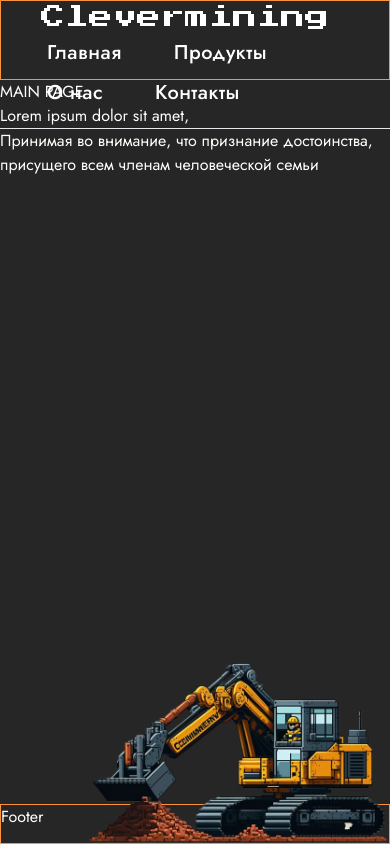
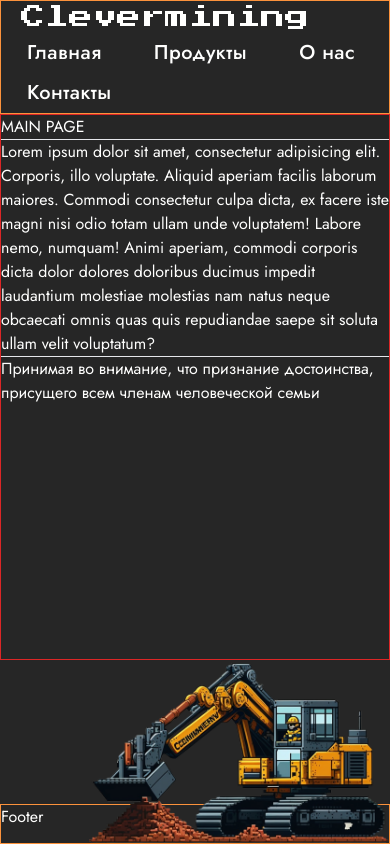
Before and after one commit to AntonRybakou/clevermining, a Next.js app: page / in a window 390 px wide. Built offline with nearby package versions, Linux system fonts and the light colour scheme.

Commit message:
feat: header css, responsive

```diff
--- a/components/Header.tsx
+++ b/components/Header.tsx
@@ -8,7 +8,7 @@ const Header = (): ReactElement => {
   const [isMenuOpen, setIsMenuOpen] = useState(false);
 
   return (
-    <header className="flex flex-row flex-wrap items-center px-10 justify-between h-20 border border-orange-400">
+    <header className="header-wrapper">
       <Link className="font-['Press_Start_2P'] text-2xl" href="/">
         <p>Clevermining</p>
       </Link>
--- a/components/Layout.tsx
+++ b/components/Layout.tsx
@@ -18,7 +18,7 @@ const Layout = ({ children, title }: Props): ReactElement => (
       <meta name="viewport" content="initial-scale=1.0, width=device-width" />
     </Head>
     <Header />
-    <main className="flex-auto">{children}</main>
+    <main className="main-wrapper">{children}</main>
     <Footer />
   </>
 );
--- a/components/ProductsSubMenu.tsx
+++ b/components/ProductsSubMenu.tsx
@@ -5,22 +5,22 @@ import Link from 'next/link';
 const ProductsSubMenu = (): ReactElement => (
   <div className="products-sub-menu">
     <ul>
-      <li className="header-nav-link hover:rounded-md hover:bg-neutral-800">
+      <li className="header-nav-link hover:bg-neutral-800">
         <Link href="/products/intsite">
-          <p>INTSITE</p>
+          <p>INTSITE - компьютерное зрение</p>
         </Link>
       </li>
-      <li className="header-nav-link hover:rounded-md hover:bg-neutral-800">
+      <li className="header-nav-link hover:bg-neutral-800">
         <Link href="/products/sleipner">
-          <p>Sleipner</p>
+          <p>Sleipner - системы транспортировки</p>
         </Link>
       </li>
-      <li className="header-nav-link hover:rounded-md hover:bg-neutral-800">
+      <li className="header-nav-link hover:bg-neutral-800">
         <Link href="/products/evaporationking">
-          <p>Evaporation King</p>
+          <p>Evaporation King - системы испарения</p>
         </Link>
       </li>
-      <li className="header-nav-link hover:rounded-md hover:bg-neutral-800">
+      <li className="header-nav-link  hover:bg-neutral-800">
         <Link href="/products/reactive">
           <p>Реактивные установки очистки вагонов</p>
         </Link>
--- a/pages/about.tsx
+++ b/pages/about.tsx
@@ -3,7 +3,7 @@ import { ReactElement } from 'react';
 import Layout from '../components/Layout';
 
 const AboutPage = (): ReactElement => (
-  <Layout title="О нас">
+  <Layout title="О нас | Clevermining">
     <h1>ABOUT PAGE</h1>
   </Layout>
 );
--- a/pages/contacts.tsx
+++ b/pages/contacts.tsx
@@ -3,7 +3,7 @@ import React, { ReactElement } from 'react';
 import Layout from 'components/Layout';
 
 const Contacts = (): ReactElement => (
-  <Layout title="Контакты">
+  <Layout title="Контакты | Clevermining">
     <h1>CONTACTS PAGE</h1>
   </Layout>
 );
--- a/pages/index.tsx
+++ b/pages/index.tsx
@@ -5,7 +5,15 @@ import Layout from '../components/Layout';
 const IndexPage = (): ReactElement => (
   <Layout title="Clevermining">
     <h1>MAIN PAGE</h1>
-    <div>Lorem ipsum dolor sit amet,</div>
+    <hr />
+    <div>
+      Lorem ipsum dolor sit amet, consectetur adipisicing elit. Corporis, illo voluptate.
+      Aliquid aperiam facilis laborum maiores. Commodi consectetur culpa dicta, ex facere
+      iste magni nisi odio totam ullam unde voluptatem! Labore nemo, numquam! Animi
+      aperiam, commodi corporis dicta dolor dolores doloribus ducimus impedit laudantium
+      molestiae molestias nam natus neque obcaecati omnis quas quis repudiandae saepe sit
+      soluta ullam velit voluptatum?
+    </div>
     <hr />
     <div>
       Принимая во внимание, что признание достоинства, присущего всем членам человеческой
--- a/pages/products/evaporationking.tsx
+++ b/pages/products/evaporationking.tsx
@@ -3,7 +3,7 @@ import { ReactElement } from 'react';
 import Layout from 'components/Layout';
 
 const EvaporationKing = (): ReactElement => (
-  <Layout title="Evaporation King">
+  <Layout title="Evaporation King | Clevermining">
     <h1>EvaporationKing</h1>
   </Layout>
 );
--- a/pages/products/index.tsx
+++ b/pages/products/index.tsx
@@ -3,7 +3,7 @@ import React, { ReactElement } from 'react';
 import Layout from 'components/Layout';
 
 const Index = (): ReactElement => (
-  <Layout title="Продукты">
+  <Layout title="Продукты | Clevermining">
     <h1>PRODUCTS</h1>
   </Layout>
 );
--- a/pages/products/intsite.tsx
+++ b/pages/products/intsite.tsx
@@ -3,7 +3,7 @@ import { ReactElement } from 'react';
 import Layout from 'components/Layout';
 
 const Intsite = (): ReactElement => (
-  <Layout title="INTSITE">
+  <Layout title="INTSITE | Clevermining">
     <h1>INTSITE</h1>
   </Layout>
 );
--- a/pages/products/reactive.tsx
+++ b/pages/products/reactive.tsx
@@ -3,7 +3,7 @@ import { ReactElement } from 'react';
 import Layout from 'components/Layout';
 
 const Reactive = (): ReactElement => (
-  <Layout title="Reactive">
+  <Layout title="Reactive | Clevermining">
     <h1>Reactive</h1>
   </Layout>
 );
--- a/pages/products/sleipner.tsx
+++ b/pages/products/sleipner.tsx
@@ -3,7 +3,7 @@ import { ReactElement } from 'react';
 import Layout from 'components/Layout';
 
 const Sleipner = (): ReactElement => (
-  <Layout title="Sleipner">
+  <Layout title="Sleipner | Clevermining">
     <h1>Sleipner</h1>
   </Layout>
 );
--- a/styles/index.css
+++ b/styles/index.css
@@ -1,4 +1,3 @@
-@import url('https://fonts.googleapis.com/css2?family=Nunito:wght@300;400;500;600;700;800;900;1000&display=swap');
 @import url('https://fonts.googleapis.com/css2?family=Press+Start+2P&display=swap');
 @import url('https://fonts.googleapis.com/css2?family=Jost:wght@300;400;500;600;700;800;900&display=swap');
 
@@ -11,7 +10,12 @@ html, body {
 }
 
 #__next {
-    @apply min-h-full flex flex-col
+    @apply min-h-full flex flex-col flex-wrap
+}
+
+.header-wrapper {
+    @apply flex flex-row flex-wrap items-center px-5 justify-between min-h-[5rem] border;
+    @apply border-orange-400 sm:px-10 lg:px-20 xl:px-32;
 }
 
 .header-nav-link {
@@ -19,5 +23,10 @@ html, body {
 }
 
 .products-sub-menu {
-    @apply absolute z-10 w-60 p-1.5 border rounded-md bg-neutral-900
+    @apply absolute z-10 w-60 p-1.5 border bg-gradient-to-r from-neutral-900;
+    @apply to-neutral-800;
 }
+
+.main-wrapper {
+    @apply flex flex-col flex-wrap flex-auto max-w-7xl my-0 mx-auto border border-red-600
+}
```
